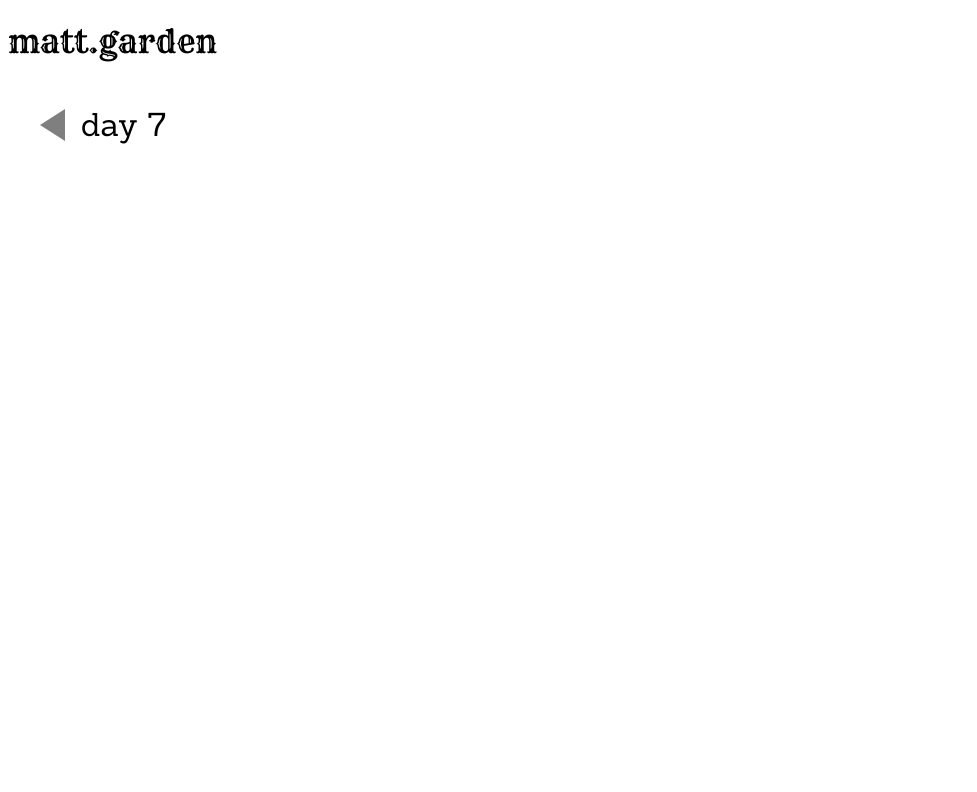
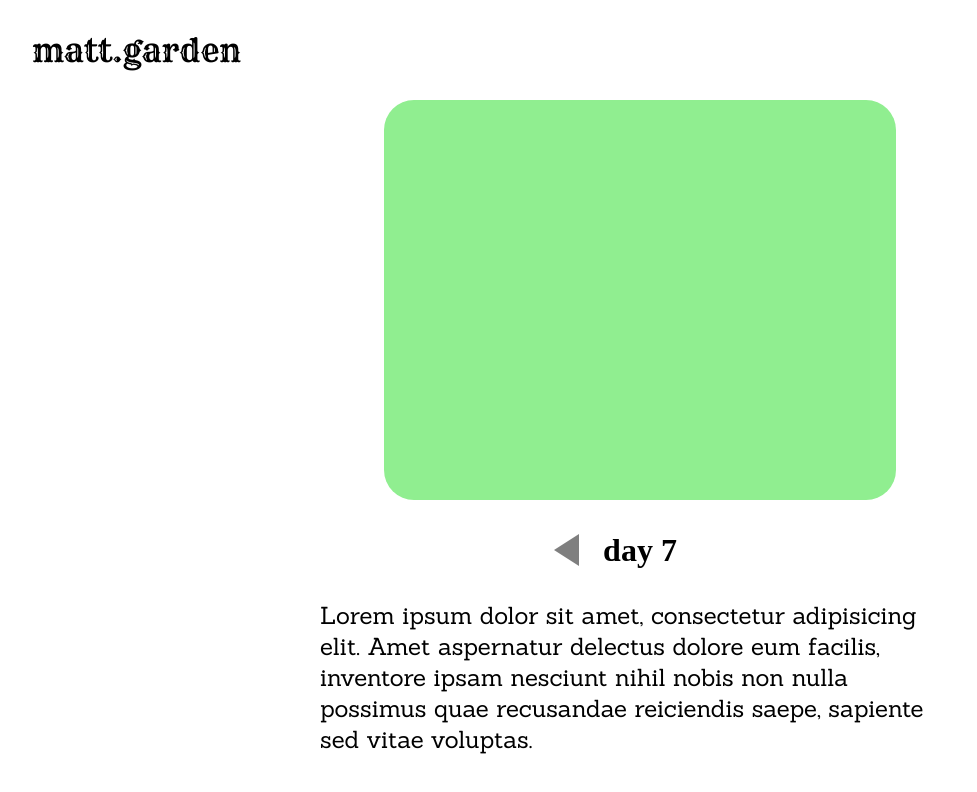
Before and after one commit to robinovitch61/matt.garden, a website built with webpack: page index.html in a window 1280 px wide. Shown: the whole page, without its empty margins (0-977 px from the left). Built offline with Linux system fonts and the light colour scheme.

Commit message:
css grid

```diff
--- a/index.html
+++ b/index.html
@@ -10,26 +10,23 @@
   </head>
 
   <body>
-    <header>
-      <h1>matt.garden</h1>
-    </header>
+    <div id="grid">
+      <header>
+        <h1>matt.garden</h1>
+      </header>
 
-    <div class="container">
+      <div id="plant"></div>
+
       <div id="controls">
         <span id="left"></span>
         <h1 id="day"></h1>
         <span id="right"></span>
       </div>
 
-      <div id="plant">
-
-      </div>
-
       <div id="fact">
-        <p id="fact-text"></p>
+        <p id="fact-text">Lorem ipsum dolor sit amet, consectetur adipisicing elit. Amet aspernatur delectus dolore eum facilis, inventore ipsam nesciunt nihil nobis non nulla possimus quae recusandae reiciendis saepe, sapiente sed vitae voluptas.</p>
       </div>
     </div>
-
     <script src="./dist/bundle.js"></script>
   </body>
 </html>
--- a/src/style/style.scss
+++ b/src/style/style.scss
@@ -8,7 +8,29 @@
   src: url('../fonts/Sanchez-Regular.ttf')  format('truetype');
 }
 
+body {
+  margin: 0;
+}
+
+#grid {
+  display: grid;
+  margin: 0;
+  padding: 0;
+  min-height: 100vh;
+
+  grid-template-rows: 1fr 4fr 1fr 2fr;
+  justify-items: center;
+  align-items: center;
+}
+
+header {
+  grid-row: 1;
+  justify-self: start;
+  padding-left: 2em;
+
   h1 {
+    margin: 0;
+    padding: 0;
     font-family: Rye;
     font-weight: 100;
 
@@ -17,11 +39,21 @@ h1 {
       display: inline;
     }
   }
+}
+#plant {
+  grid-row: 2;
+  background-color: lightgreen;
+  width: 40%;
+  height: 100%;
+  border-radius: 30px;
+}
 
 #controls {
-  display: flex;
+  grid-row: 3;
+  display: grid;
+  grid-template-columns: 1fr 1fr 1fr;
+  justify-items: center;
   align-items: center;
-}
 
   span {
     &#left,
@@ -41,11 +73,27 @@ span {
       margin-left: 1em;
       padding-left: 1em;
       border-left: 1.6em solid black;
+      border-right: 0 solid transparent;
     }
 
     &#left {
       margin-right: 1em;
       padding-right: 1em;
       border-right: 1.6em solid black;
+      border-left: 0 solid transparent;
     }
   }
+}
+
+#fact {
+  font-family: Sanchez;
+  font-size: 1.5em;
+  align-self: start;
+  width: 50%;
+  grid-row: 4;
+
+  p {
+    margin: 0;
+    padding: 0;
+  }
+}
```
Also changed, not shown: dist/bundle.js. Lines whose indentation alone changed are shown as unchanged.
